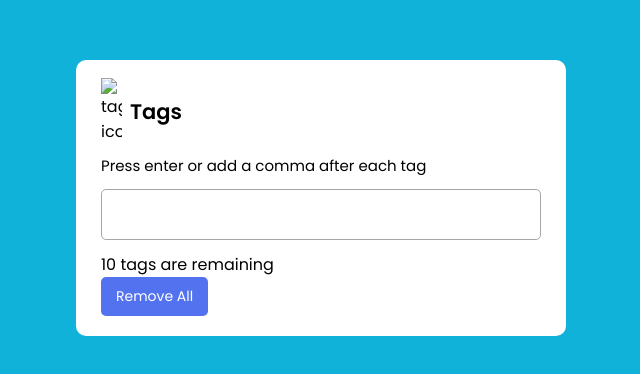
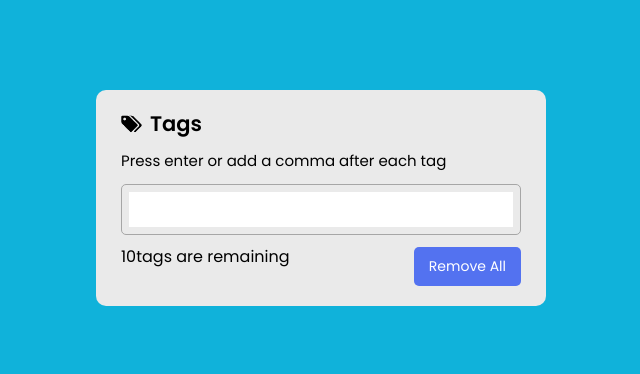
Before and after one commit to Weten-Ogen/tags-input, a plain HTML site: page index.html in a window 1280 px wide. Shown: the part 202-576 px from the top of the page, without its empty margins (319-959 px from the left). Drawn offline with nearby package versions, Linux system fonts and the light colour scheme.

Commit message:
retified the error with the details section : display: flex

```diff
--- a/index.html
+++ b/index.html
@@ -10,23 +10,23 @@
 </head>
 <body>
     <div class="wrapper">
-        <header class="title">
-            <img src="tag.svg  " alt="tag-icon">
+        <div class="title">
+            <img src='./Tags_font_awesome.svg.png'   alt="tag-icon">
             <h2>Tags</h2>
-        </header>
-        <main class="content">
+        </div>
+        <div class="content">
             <p>Press enter or add a comma after each tag</p>
             <div class="tag-box">
                 <ul>
                     <input type="text">
                 </ul>
             </div>
-        </main>
+         </div>
         <div class="details">
-            <p>10 <span>tags are remaining</span></p>
+            <p>10<span>tags are remaining</span></p>
             <button>Remove All</button>
         </div>
-    </div>
+     </div>
     <script src="script.js"></script>
 </body>
 </html>
--- a/script.js
+++ b/script.js
@@ -1,5 +1,5 @@
 const ul = document.querySelector('ul'),
-const input = ul.querySelector('input');
+const       input = ul.querySelector('input');
 
 function createTag() {
     tags.forEach(tag =>{
--- a/style.css
+++ b/style.css
@@ -15,8 +15,8 @@ body{
 }
 
 .wrapper{
-    width: 490px;
-    background: #fff;
+    width: 450px;
+    background: rgb(234, 234, 234);
     border-radius: 10px;
     padding: 18px 25px 20px;
 }
@@ -79,7 +79,9 @@ body{
 }
 
 .wrapper .details{
+    display: flex;
     justify-content: space-between;
+    line-height: 20px;
 }
 
 .details button{
```
Also changed, not shown: Tags_font_awesome.svg.png (added).
